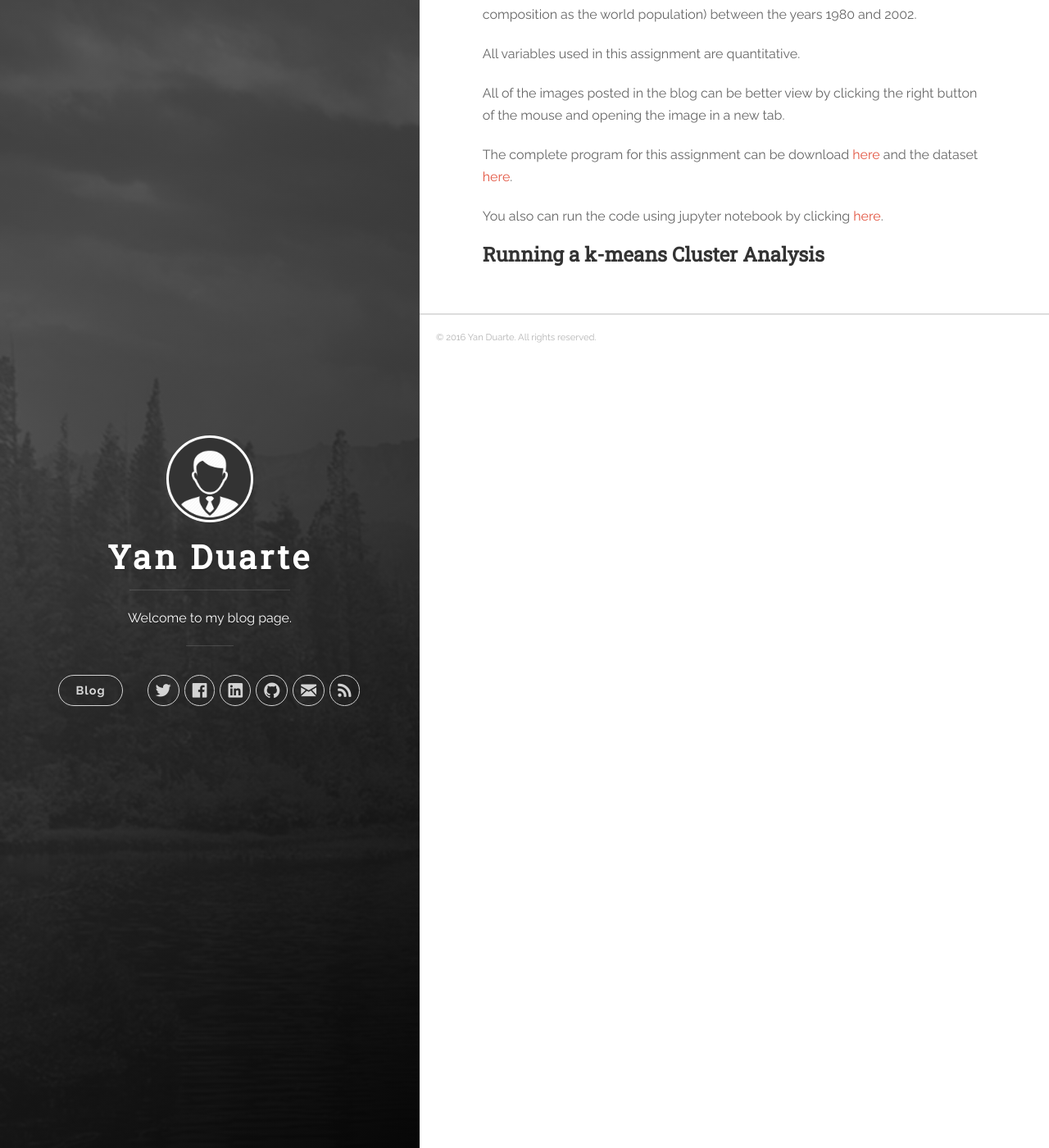
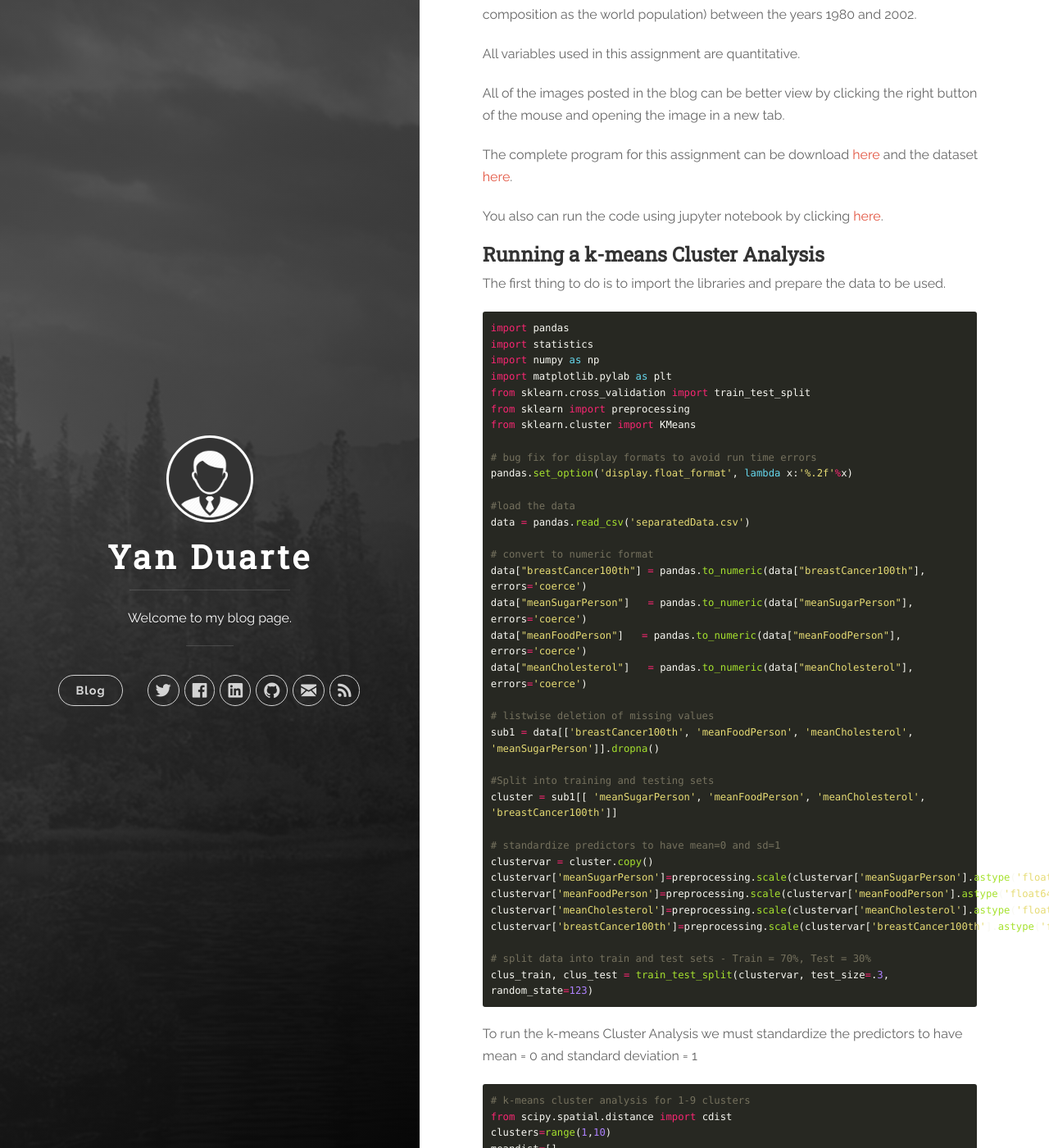
Before and after one commit to yan-duarte/yan-duarte.github.io, a Jekyll site: the page built from _posts/2016-10-27-MLDA-Assignment4.md, in a window 1280 px wide and 1400 px high, scrolled down 521 px. Shown: the whole window at 82% size. Built offline with Jekyll 4.4.1, drawn with Linux system fonts in a browser that asks for light colours; nearby versions of some CDN libraries; some of the changed text lies outside the part shown.

Commit message:
Updated 2016-10-27-MLDA-Assignment4.md

````diff
--- a/_posts/2016-10-27-MLDA-Assignment4.md
+++ b/_posts/2016-10-27-MLDA-Assignment4.md
@@ -22,8 +22,75 @@ All variables used in this assignment are quantitative.
 
 All of the images posted in the blog can be better view by clicking the right button of the mouse and opening the image in a new tab.
 
-The complete program for this assignment can be download [here](https://yan-duarte.github.io/archives/mlda-assignment3.py) and the dataset [here](https://yan-duarte.github.io/archives/separatedData.csv).
+The complete program for this assignment can be download [here](https://yan-duarte.github.io/archives/mlda-assignment4.py) and the dataset [here](https://yan-duarte.github.io/archives/separatedData.csv).
 
-You also can run the code using jupyter notebook by clicking [here](https://github.com/yan-duarte/yan-duarte.github.io/blob/master/archives/mlda-ass3.ipynb){:target="_blank"}.
+You also can run the code using jupyter notebook by clicking [here](https://github.com/yan-duarte/yan-duarte.github.io/blob/master/archives/mlda-ass4.ipynb){:target="_blank"}.
 
 ## **Running a k-means Cluster Analysis**
+
+The first thing to do is to import the libraries and prepare the data to be used.
+
+```python
+import pandas
+import statistics
+import numpy as np
+import matplotlib.pylab as plt
+from sklearn.cross_validation import train_test_split
+from sklearn import preprocessing
+from sklearn.cluster import KMeans
+
+# bug fix for display formats to avoid run time errors
+pandas.set_option('display.float_format', lambda x:'%.2f'%x)
+
+#load the data
+data = pandas.read_csv('separatedData.csv')
+
+# convert to numeric format
+data["breastCancer100th"] = pandas.to_numeric(data["breastCancer100th"], errors='coerce')
+data["meanSugarPerson"]   = pandas.to_numeric(data["meanSugarPerson"], errors='coerce')
+data["meanFoodPerson"]   = pandas.to_numeric(data["meanFoodPerson"], errors='coerce')
+data["meanCholesterol"]   = pandas.to_numeric(data["meanCholesterol"], errors='coerce')
+
+# listwise deletion of missing values
+sub1 = data[['breastCancer100th', 'meanFoodPerson', 'meanCholesterol', 'meanSugarPerson']].dropna()
+
+#Split into training and testing sets
+cluster = sub1[[ 'meanSugarPerson', 'meanFoodPerson', 'meanCholesterol', 'breastCancer100th']]
+
+# standardize predictors to have mean=0 and sd=1
+clustervar = cluster.copy()
+clustervar['meanSugarPerson']=preprocessing.scale(clustervar['meanSugarPerson'].astype('float64'))
+clustervar['meanFoodPerson']=preprocessing.scale(clustervar['meanFoodPerson'].astype('float64'))
+clustervar['meanCholesterol']=preprocessing.scale(clustervar['meanCholesterol'].astype('float64'))
+clustervar['breastCancer100th']=preprocessing.scale(clustervar['breastCancer100th'].astype('float64'))
+
+# split data into train and test sets - Train = 70%, Test = 30%
+clus_train, clus_test = train_test_split(clustervar, test_size=.3, random_state=123)
+```
+
+To run the k-means Cluster Analysis we must standardize the predictors to have mean = 0 and standard deviation = 1
+
+
+```python
+# k-means cluster analysis for 1-9 clusters
+from scipy.spatial.distance import cdist
+clusters=range(1,10)
+meandist=[]
+
+for k in clusters:
+    model=KMeans(n_clusters=k)
+    model.fit(clus_train)
+    clusassign=model.predict(clus_train)
+    meandist.append(sum(np.min(cdist(clus_train, model.cluster_centers_, 'euclidean'), axis=1))
+    / clus_train.shape[0])
+
+"""
+Plot average distance from observations from the cluster centroid
+to use the Elbow Method to identify number of clusters to choose
+"""
+
+plt.plot(clusters, meandist)
+plt.xlabel('Number of clusters')
+plt.ylabel('Average distance')
+plt.title('Selecting k with the Elbow Method')
+```
````
